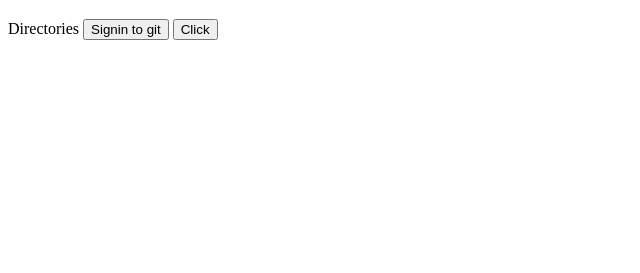
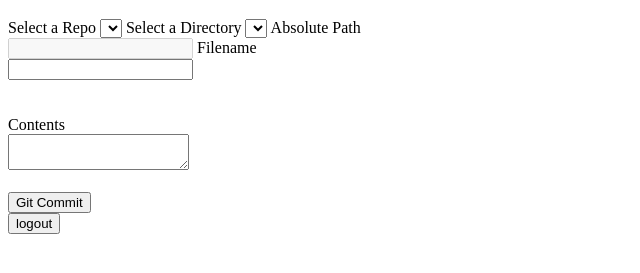
Before and after one commit to AshwinSM/GitPush, a website with bundled scripts: page Client/HomePage.html in a window 1280 px wide. Shown: the part 61-334 px from the top of the page, without its empty margins (0-640 px from the left). Built offline with nearby package versions, Linux system fonts and the light colour scheme.

Commit message:
t Git pUsh Changes

```diff
--- a/Client/HomePage.html
+++ b/Client/HomePage.html
@@ -2,17 +2,37 @@
 <html>
     <head>
         <meta charset="utf-8" />
+        <!-- <script src="https://unpkg.com/axios/dist/axios.min.js"></script> -->
+        <!-- <script type="module" src="./node_modules/axios/dist/axios.min.js"></script> -->
+        <script type="text/javascript" src="/axios.min.js"></script>
         <script type="text/javascript"  src="./homePage.js" ></script>
-        <!-- <script type='module'>import {homePage} from './../Client';</script> -->
+        <link rel="stylesheet" href="./homePage.css">
       </head>
       <body>
 <div>
     <h1>Git Push!!!!</h1>
-    <label>Directories</label>
+    <!-- <a href="https://github.com/login/oauth/authorize?client_id=c0c3936b4710adcf7f2b&scope=repo user"><button>Signin to git</button></a> -->
+    <div style="visibility: hidden;" id="token"></div>
+    <label>Select a Repo</label>
+    <select id = "repos" class="selectClass" ></select>
 
+    <label class="labelClass">Select a Directory</label>
+    <select id = "directories"  class="selectClass"></select>
 
-    <a href="https://github.com/login/oauth/authorize?client_id=c0c3936b4710adcf7f2b&scope=repo user"><button>Signin to git</button></a>
-    <button onclick='commit()'>Click</button>
+    <label class="labelClass">Absolute Path</label><br>
+    <input id="commitPath" disabled="true" value=""></input>
+
+    <label class="labelClass">Filename</label><br>
+    <input id = "fileName" value=""></input>
+
+    <br><br>
+    <br><label>Contents</label><br>
+    <textarea id = "content"></textarea>
+
+    <br><br><button id="commitBtn" onclick='commitFile()'>Git Commit</button> <br>
+
+    <!-- <br><button id="" onclick='getDirectories()'>Click</button>  -->
+    <button id="logout">logout</button>
 </div>
 </body>
 </html>
```
